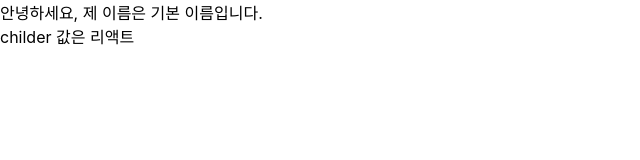
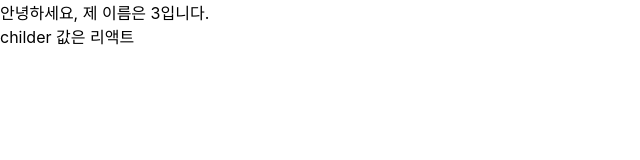
Before and after one commit to RATSENO/hello-react, a React (Create React App) app: page / in a window 1280 px wide. Shown: the top 160 px of the page, without its empty margins (0-640 px from the left). Built offline with nearby package versions, Linux system fonts and the light colour scheme.

Commit message:
propTypes를 통한 props 검증 - 오류 케이스

```diff
--- a/src/App.js
+++ b/src/App.js
@@ -2,7 +2,7 @@
 import "./App.css";
 
 const App = () => {
-  return <MyComponent>리액트</MyComponent>
+  return <MyComponent name={3}>리액트</MyComponent>
 }
 
 export default App;
--- a/src/MyComponent.js
+++ b/src/MyComponent.js
@@ -1,4 +1,5 @@
 import React from "react";
+import ProTypes from 'prop-types'
 
 const MyComponent = ({name, children}) =>{
     return (
@@ -13,4 +14,8 @@
     name : '기본 이름'
 }
 
+MyComponent.propTypes ={
+    name: ProTypes.string
+}
+
 export default MyComponent;
```
